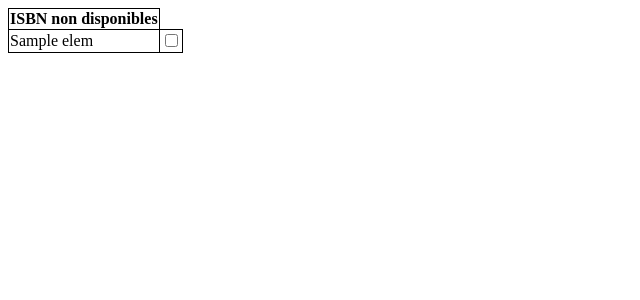
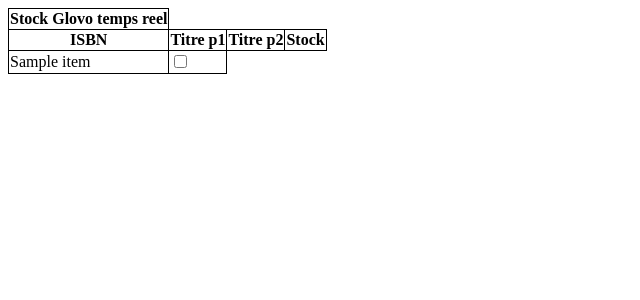
Before and after one commit to slapash/Stock_verif, a Flask app: template templates/resultat.html in a window 1280 px wide. Shown: the top 300 px of the page, without its empty margins (0-640 px from the left). Run offline with Flask 2, Linux system fonts and the light colour scheme; the template is opened without the code that fills it: most values are stand-ins (such as "Sample title", 1, 10 or a date in 2020).

Commit message:
New DB query / use of tuples

```diff
--- a/DB_query.py
+++ b/DB_query.py
@@ -1,6 +1,10 @@
 
 import pyodbc
+from read_excel import isbn_file_read as fr
+import pandas as pd
 
+
+file = r"C:\Users\benai\Desktop\GLOVO.xlsx"
 
 #à changer pour la librairie:
 #SERVER_NAME
@@ -16,18 +20,25 @@
     DATABASE={{{DATABASE_NAME}}};
     Trust_Connection = yes;
 """
-
+liste_en_stock = []
 def demande(demande):
+    global liste_en_stock
     cnxn = pyodbc.connect(connection_string)
 
     cursor = cnxn.cursor()
 
-    cursor.execute(f"SELECT COUNT(*) from v_ART_EnStock WHERE ARTCB = '{demande}'")
-
+    #cursor.execute(f"SELECT COUNT(*) from v_ART_EnStock WHERE ARTCB = '{demande}'")
+    cursor.execute(f"""SELECT ARTCB, ARTTIT1, ARTTIT2, STKQTEREEL
+                    FROM ART INNER JOIN STK
+                    ON(ART.ARTCOD = STK.ARTCOD)
+                    WHERE ARTCB IN {demande}
+""")
 
     for row in cursor:
-         liste_en_stock = [elem for elem in row]
+        liste_en_stock.append(row)
 
     cursor.close()
     cnxn.close()
-    return liste_en_stock[0]
+
+    return liste_en_stock
+#dev (works  outputs list of tuples)
--- a/main.py
+++ b/main.py
@@ -18,15 +18,24 @@
 @app.route('/handler', methods = ['GET', 'POST'])
 def upload_file():
    if request.method == 'POST':
+        book_list = []
         f = request.files['file']
-        liste_isbn = fr(f)
+        liste_isbn = fr(f) #gets isbn list
+        book_list = demande(liste_isbn)
+        """"
+        for i in range(len(liste_isbn)):
+            book_list.append(demande(liste_isbn[i]))#list in list inner list --> [isbn, title 1, title 2, stock]
+        """
+        """
         en_stock = []
         for i in range(len(liste_isbn)):
             if demande(liste_isbn[i]) == 1:
                 en_stock.append(liste_isbn[i])
         non_en_stock = [x for x in liste_isbn if x not in en_stock ]
-        return render_template('resultat.html', out_stock = non_en_stock)
+        """
+        #return render_template('resultat.html', out_stock = non_en_stock)
 
+        return render_template('resultat.html', liste = book_list)
 
 
 
--- a/read_excel.py
+++ b/read_excel.py
@@ -14,4 +14,5 @@
         resultat.append(df[i].tolist())
 
     resultat = [j for sub in resultat for j in sub] #flatten list (2D --> 1D)
+    resultat = tuple(resultat)
     return resultat
--- a/templates/resultat.html
+++ b/templates/resultat.html
@@ -5,18 +5,27 @@
     <meta http-equiv="X-UA-Compatible" content="IE=edge">
     <meta name="viewport" content="width=device-width, initial-scale=1.0">
     <link rel="stylesheet" href="{{ url_for('static',filename='styles/style.css') }}">
-    <title>Non disponible</title>
+    <title>Stock Glovo</title>
 </head>
 <body>
     <table>
         <tr>
-            <th>ISBN non disponibles</th>
+            <th>Stock Glovo temps reel</th>
         </tr>
-        {% for elem in out_stock %}
         <tr>
-            <td>{{ elem }}</td>
-            <td><input type="checkbox" name="check" id="check"></td>
+            <th>ISBN</th>
+            <th>Titre p1</th>
+            <th>Titre p2</th>
+            <th>Stock</th>
         </tr>
+
+        {% for elem in liste %}
+            <tr>
+                {% for item in elem %}
+                <td>{{ item }}</td>
+                {% endfor %}
+                <td><input type="checkbox" name="" id=""></td>
+            </tr>
         {% endfor %}
     </table>
 </body>
```
